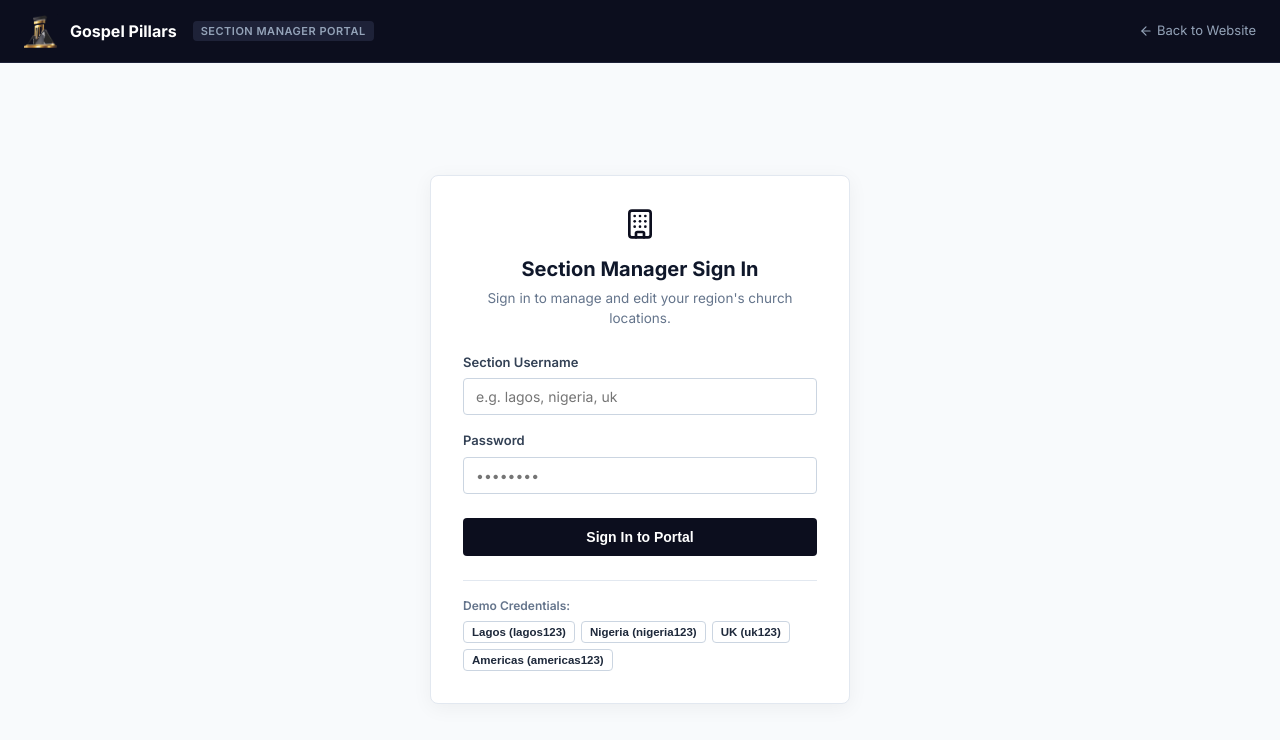
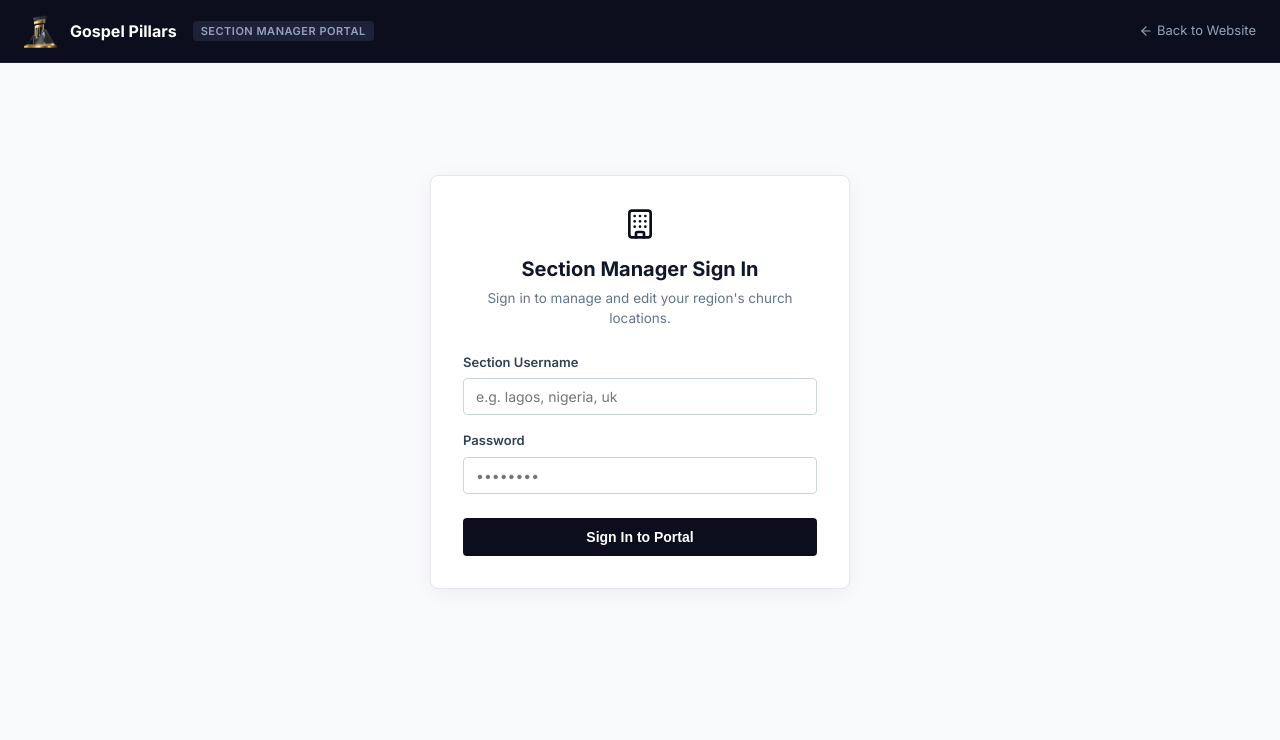
Before and after one commit to Derrick99234/gospel-pillars, a Next.js app: page /portal in a window 1280 px wide. Shown: the top 740 px of the page. Built offline with nearby package versions, Linux system fonts and the light colour scheme.

Commit message:
feat(portal): remove demo credentials for production readiness and fix hydration warning

```diff
--- a/src/app/layout.jsx
+++ b/src/app/layout.jsx
@@ -29,7 +29,7 @@ export const metadata = {
 
 export default function RootLayout({ children }) {
   return (
-    <html lang="en">
+    <html lang="en" suppressHydrationWarning>
       <head>
         <meta charSet="utf-8" />
         <meta name="viewport" content="width=device-width, initial-scale=1" />
@@ -37,7 +37,7 @@ export default function RootLayout({ children }) {
         <link rel="preconnect" href="https://fonts.gstatic.com" crossOrigin="anonymous" />
         <link href="https://fonts.googleapis.com/css2?family=Outfit:wght@400;500;600;700;800&family=Inter:wght@300;400;500;600;700&display=swap" rel="stylesheet" />
       </head>
-      <body>
+      <body suppressHydrationWarning>
         {children}
       </body>
     </html>
--- a/src/app/portal/page.jsx
+++ b/src/app/portal/page.jsx
@@ -242,11 +242,6 @@ export default function SectionManagerPortal() {
     );
   });
 
-  // Demo shortcut login helper
-  const handleQuickDemoLogin = (u, p) => {
-    setUsername(u);
-    setPassword(p);
-  };
 
   return (
     <div className="portal-layout">
@@ -396,54 +391,6 @@ export default function SectionManagerPortal() {
               </button>
             </form>
 
-            {/* Quick Demo Credentials */}
-            <div
-              style={{
-                marginTop: '24px',
-                paddingTop: '16px',
-                borderTop: '1px solid #e2e8f0',
-                fontSize: '12px',
-                color: '#64748b',
-              }}
-            >
-              <span style={{ fontWeight: '600', display: 'block', marginBottom: '6px' }}>
-                Demo Credentials:
-              </span>
-              <div style={{ display: 'flex', flexWrap: 'wrap', gap: '6px' }}>
-                <button
-                  type="button"
-                  onClick={() => handleQuickDemoLogin('lagos', 'lagos123')}
-                  className="portal-btn-secondary"
-                  style={{ fontSize: '11.5px', padding: '4px 8px' }}
-                >
-                  Lagos (lagos123)
-                </button>
-                <button
-                  type="button"
-                  onClick={() => handleQuickDemoLogin('nigeria', 'nigeria123')}
-                  className="portal-btn-secondary"
-                  style={{ fontSize: '11.5px', padding: '4px 8px' }}
-                >
-                  Nigeria (nigeria123)
-                </button>
-                <button
-                  type="button"
-                  onClick={() => handleQuickDemoLogin('uk', 'uk123')}
-                  className="portal-btn-secondary"
-                  style={{ fontSize: '11.5px', padding: '4px 8px' }}
-                >
-                  UK (uk123)
-                </button>
-                <button
-                  type="button"
-                  onClick={() => handleQuickDemoLogin('americas', 'americas123')}
-                  className="portal-btn-secondary"
-                  style={{ fontSize: '11.5px', padding: '4px 8px' }}
-                >
-                  Americas (americas123)
-                </button>
-              </div>
-            </div>
           </div>
         ) : (
           /* Manager One-Pager Dashboard */
```
Also changed, not shown: src/data/db.json.
